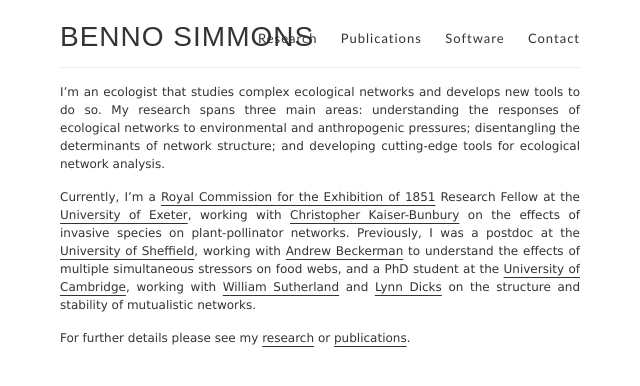
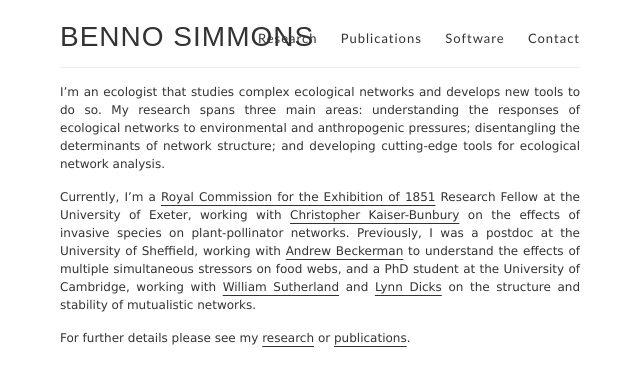
Before and after one commit to SimmonsBI/SimmonsBI.github.io, a Jekyll site: the page built from index.md, in a window 1280 px wide. Shown: the top 386 px of the page, without its empty margins (320-960 px from the left). Built offline with Jekyll 4.4.1, drawn with Linux system fonts in a browser that asks for light colours; our own code applies the rules of GitHub Pages for plain Markdown files; part of the change alters nothing that is shown.

```diff
--- a/index.md
+++ b/index.md
@@ -1,5 +1,5 @@
 I’m an ecologist that studies complex ecological networks and develops new tools to do so. My research spans three main areas: understanding the responses of ecological networks to environmental and anthropogenic pressures; disentangling the determinants of network structure; and developing cutting-edge tools for ecological network analysis.
 
-Currently, I'm a [Royal Commission for the Exhibition of 1851](https://www.royalcommission1851.org) Research Fellow at the [University of Exeter](http://www.exeter.ac.uk), working with [Christopher Kaiser-Bunbury](https://biosciences.exeter.ac.uk/staff/profile/index.php?web_id=Chris_Kaiser-Bunbury) on the effects of invasive species on plant-pollinator networks. Previously, I was a postdoc at the [University of Sheffield](https://www.sheffield.ac.uk), working with [Andrew Beckerman](https://www.sheffield.ac.uk/aps/staff-and-students/acadstaff/beckerman) to understand the effects of multiple simultaneous stressors on food webs, and a PhD student at the [University of Cambridge](https://www.cam.ac.uk), working with [William Sutherland](https://www.zoo.cam.ac.uk/directory/bill-sutherland) and [Lynn Dicks](https://www.zoo.cam.ac.uk/directory/dr-lynn-dicks) on the structure and stability of mutualistic networks.
+Currently, I'm a [Royal Commission for the Exhibition of 1851](https://www.royalcommission1851.org) Research Fellow at the University of Exeter, working with [Christopher Kaiser-Bunbury](https://biosciences.exeter.ac.uk/staff/profile/index.php?web_id=Chris_Kaiser-Bunbury) on the effects of invasive species on plant-pollinator networks. Previously, I was a postdoc at the University of Sheffield, working with [Andrew Beckerman](https://www.sheffield.ac.uk/aps/staff-and-students/acadstaff/beckerman) to understand the effects of multiple simultaneous stressors on food webs, and a PhD student at the University of Cambridge, working with [William Sutherland](https://www.zoo.cam.ac.uk/directory/bill-sutherland) and [Lynn Dicks](https://www.zoo.cam.ac.uk/directory/dr-lynn-dicks) on the structure and stability of mutualistic networks.
 
 For further details please see my [research](/research) or [publications](/publications).
```
